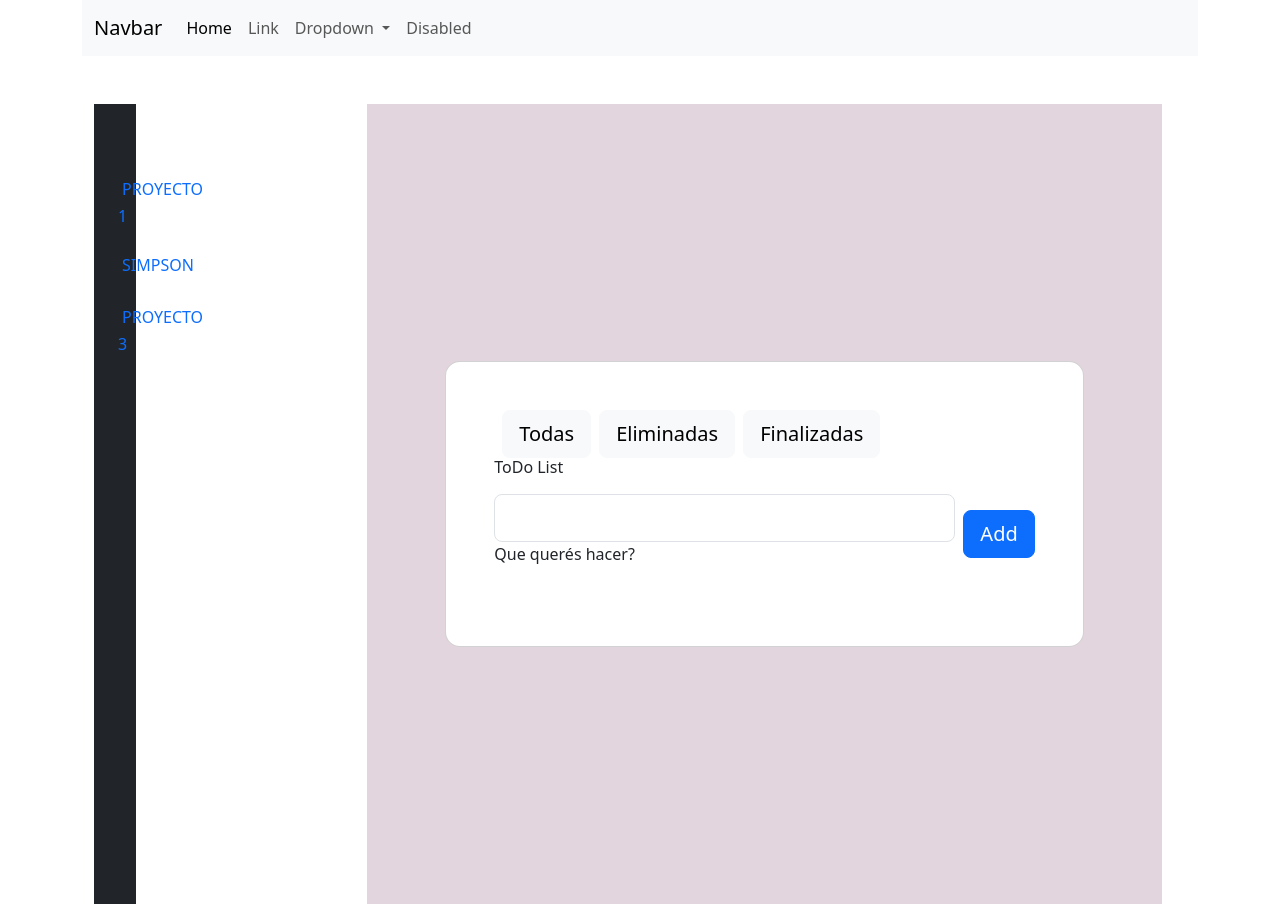
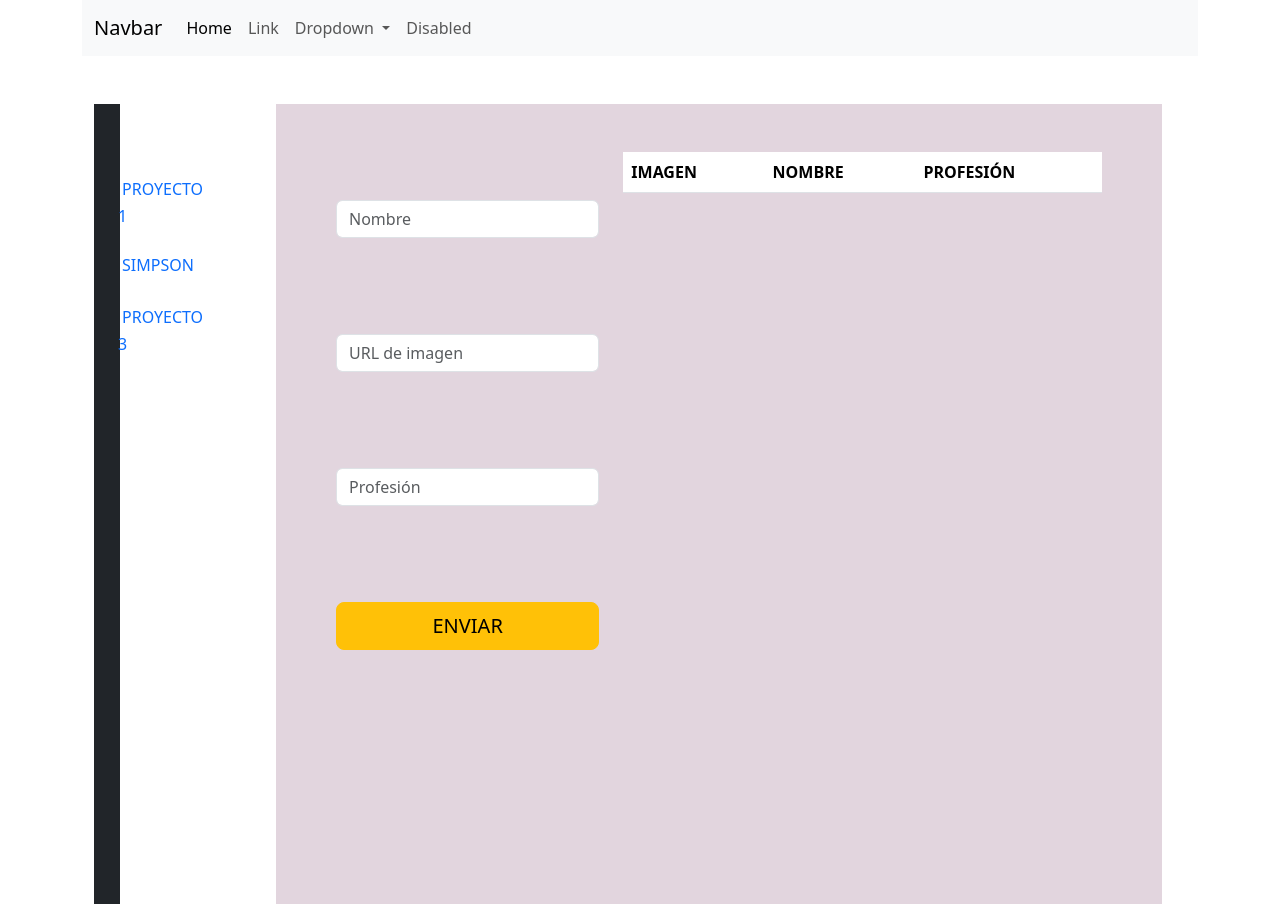
Before and after one commit to jpgoro/Bootcamp-ASJ, an Angular app in the folder Ejercitacion Angular/ejerciciosAngular/: page / in a window 1280 px wide. Built offline with nearby package versions, Linux system fonts and the light colour scheme.

Commit message:
formulairo simpson

```diff
--- a/Ejercitacion Angular/ejerciciosAngular/src/app/app.component.html
+++ b/Ejercitacion Angular/ejerciciosAngular/src/app/app.component.html
@@ -1,9 +1,9 @@
 <app-header></app-header>
 <div class="row container-fluid">
-  <div class="col-3 container-fluid vh-100">
+  <div class="col-2 container-fluid vh-100">
     <app-side></app-side>
   </div>
-  <div class="col-9 container-fluid vh-100 ">
+  <div class="col-10 container-fluid vh-100 ">
     <app-main></app-main>
   </div>
 </div>
--- a/Ejercitacion Angular/ejerciciosAngular/src/app/components/main/main.component.html
+++ b/Ejercitacion Angular/ejerciciosAngular/src/app/components/main/main.component.html
@@ -1,6 +1,6 @@
 <section class="vh-100 mt-5" style="background-color: #e2d5de;">
-    <div class="container py-5 h-100">
+    <!-- <div class="container py-5 h-100">
       <app-proyecto1></app-proyecto1>
-    </div>
-    <!-- <app-simpson></app-simpson> -->
+    </div> -->
+    <app-simpson></app-simpson>
   </section>
--- a/Ejercitacion Angular/ejerciciosAngular/src/app/components/simpson/simpson.component.html
+++ b/Ejercitacion Angular/ejerciciosAngular/src/app/components/simpson/simpson.component.html
@@ -1 +1,71 @@
-<p>simpson works!</p>
+<section class=" ">
+  <div class="row container-fluid">
+    <div class="col-4 ms-5">
+      <article class="d-flex flex-column mt-5">
+        <input
+        [(ngModel)]="nombreInput"
+        type="text"
+        class="form-control mb-5 mt-5"
+        placeholder="Nombre"
+        aria-label="Nombre"
+        />
+        <input
+        [(ngModel)]="imagenInput"
+        type="text"
+        class="form-control mb-5 mt-5"
+        placeholder="URL de imagen"
+        aria-label="URL de imagen"
+        /><input
+        [(ngModel)]="profesionInput"
+        type="text"
+        class="form-control mb-5 mt-5"
+        placeholder="Profesión"
+        aria-label="Profesión"
+        />
+        <button type="button" class="btn btn-warning btn-lg mt-5" (click)="agregarInformacion()">
+          ENVIAR
+        </button>
+      </article>
+    </div>
+    <div class="col-7 border-black border-1">
+      <!-- <article class="mt-lg-5"
+      >
+        <table class="table table-striped">
+          <thead>
+            <tr>
+              <th scope="col">IMAGEN</th>
+              <th scope="col">NOMBRE</th>
+              <th scope="col">PROFESIÓN</th>
+            </tr>
+          </thead>
+          <tbody>
+            <tr>
+              <td>Mark</td>
+              <td>Otto</td>
+              <td>email</td>
+            </tr>
+
+          </tbody>
+        </table>
+      </article> -->
+      <article class="mt-lg-5">
+        <table class="table table-striped">
+          <thead>
+            <tr>
+              <th scope="col">IMAGEN</th>
+              <th scope="col">NOMBRE</th>
+              <th scope="col">PROFESIÓN</th>
+            </tr>
+          </thead>
+          <tbody>
+            <tr *ngFor="let fila of datosTabla">
+              <td><img [src]="fila.imagen" alt="Imagen"></td>
+              <td>{{ fila.nombre }}</td>
+              <td>{{ fila.profesion }}</td>
+            </tr>
+          </tbody>
+        </table>
+      </article>
+    </div>
+  </div>
+</section>
--- a/Ejercitacion Angular/ejerciciosAngular/src/app/components/simpson/simpson.component.ts
+++ b/Ejercitacion Angular/ejerciciosAngular/src/app/components/simpson/simpson.component.ts
@@ -6,5 +6,23 @@ import { Component } from '@angular/core';
   styleUrl: './simpson.component.css'
 })
 export class SimpsonComponent {
+  nombreInput = '';
+  imagenInput = '';
+  profesionInput = '';
+  datosTabla: { imagen: string, nombre: string, profesion: string }[] = [];
 
+  agregarInformacion() {
+    const nuevaFila = {
+      imagen: this.imagenInput,
+      nombre: this.nombreInput,
+      profesion: this.profesionInput
+    };
+
+    this.datosTabla.push(nuevaFila);
+
+
+    this.nombreInput = '';
+    this.imagenInput = '';
+    this.profesionInput = '';
+  }
 }
```
